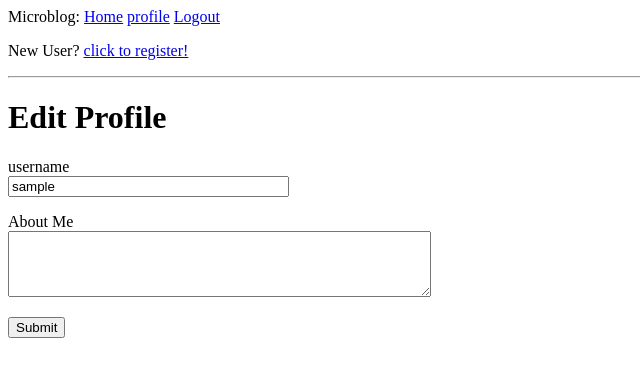
After one commit to snowy-mill/flask-hello-world, a Flask app: page /edit_profile in a window 1280 px wide. The commit adds this page. Shown: the top 377 px of the page, without its empty margins (0-640 px from the left). Run offline with Flask 2, Linux system fonts and the light colour scheme; the visitor is signed in with stand-in values (Sample User, id 1); data comes from the database, SQL or seed files in the repository; both versions use the stored data as it was after the commit.

Commit message:
profile page
added some fields in the database to accommodate for 'last_seen' and 'about_me', also added a feature to edit your profile

```diff
--- a/app/forms.py
+++ b/app/forms.py
@@ -1,6 +1,6 @@
 from flask_wtf import FlaskForm
-from wtforms import StringField, PasswordField, SubmitField, BooleanField
-from wtforms.validators import DataRequired, ValidationError, EqualTo, Email
+from wtforms import StringField, PasswordField, SubmitField, BooleanField, TextAreaField
+from wtforms.validators import DataRequired, ValidationError, EqualTo, Email, Length
 from app.models import User
 
 
@@ -24,3 +24,7 @@ class RegistrationForm(FlaskForm):
         user = User.query.filter_by(email=email.data).first()
         if user is not None:
             raise ValidationError('Please use a different email address.')
+class EditProfileForm(FlaskForm):
+    username = StringField('username', validators=[DataRequired()])
+    about_me = TextAreaField('About Me', validators=[Length(min=0, max=140)])
+    submit = SubmitField('Submit')
--- a/app/models.py
+++ b/app/models.py
@@ -11,6 +11,8 @@ class User(UserMixin, db.Model):
     email = db.Column(db.String(120), index=True, unique=True)
     password_hash = db.Column(db.String(128))
     posts = db.relationship('Post', backref='author', lazy='dynamic')
+    about_me = db.Column(db.String(140))
+    last_seen = db.Column(db.DateTime, default=datetime.utcnow)
 
     def set_password(self, password):
         self.password_hash = generate_password_hash(password)
--- a/app/routes.py
+++ b/app/routes.py
@@ -3,10 +3,15 @@ from flask_login import current_user, login_user, logout_user, login_required
 from app.models import User
 from app import app
 from app import db
-from app.forms import LoginForm, RegistrationForm
+from app.forms import LoginForm, RegistrationForm, EditProfileForm
 from werkzeug.urls import url_parse
+from datetime import datetime
 
-
+@app.before_request
+def before_request():
+    if current_user.is_authenticated:
+        current_user.last_seen = datetime.utcnow()
+        db.session.commit()
 @app.route('/')
 @app.route('/index')
 @login_required
@@ -68,3 +73,17 @@ def user(username):
     user = User.query.filter_by(username=username).first_or_404()
     posts = [{'author': user, 'body': 'test post #1'}, {'author': user, 'body': 'test post #2'}]
     return render_template('user.html', user=user, posts=posts)
+@app.route('/edit_profile', methods=['POST', 'GET'])
+@login_required
+def edit_profile():
+    form = EditProfileForm()
+    if form.validate_on_submit():
+        current_user.username = form.username.data
+        current_user.about_me = form.about_me.data
+        db.session.commit()
+        flash("your changes have been saved")
+        return redirect(url_for('edit_profile'))
+    elif request.method == "GET":
+        form.username.data = current_user.username
+        form.about_me.data = current_user.about_me
+    return render_template('edit_profile.html', title="edit profile", form=form)
--- /dev/null
+++ b/app/templates/_post.html
@@ -0,0 +1,6 @@
+<table>
+    <tr style="vertical-align: top;">
+        <td><img src=" {{ post.author.avatar(36) }} "></td>
+        <td> {{ post.author.username }} says: <br>{{ post.body }}</td>
+    </tr>
+</table>
--- /dev/null
+++ b/app/templates/edit_profile.html
@@ -0,0 +1,22 @@
+{% extends 'base.html' %}
+{% block content %}
+<h1>Edit Profile</h1>
+<form action="" method="post">
+    {{ form.hidden_tag() }}
+    <p>
+        {{ form.username.label }} <br>
+        {{ form.username(size=32) }} <br>
+        {% for error in form.username.errors %}
+        <span style="color:red;">[ {{ error }} ]</span>
+        {% endfor %}
+    </p>
+        <p>
+        {{ form.about_me.label }} <br>
+        {{ form.about_me(cols=50, rows=4) }} <br>
+        {% for error in form.about_me.errors %}
+        <span style="color:red;">[ {{ error }} ]</span>
+        {% endfor %}
+    </p>
+    <p>{{ form.submit() }}</p>
+</form>
+{% endblock %}
--- a/app/templates/user.html
+++ b/app/templates/user.html
@@ -6,9 +6,11 @@
         <td><img src="{{ user.avatar(128) }}"></td>
         <td><h1>User: {{ user.username }}</h1></td>
     </tr>
+    <tr>        {% if user.about_me %}<p> {{ user.about_me }}</p>{% endif %}
+        {% if user.last_seen %}<p>Last seen on: {{ user.last_seen }}</p>{% endif %}</tr>
 </table>
 <hr>
 {% for post in posts %}
-<p> {{ post.author }} says: <b>{{ post.body }}</b></p>
+{% include '_post.html' %}
 {% endfor %}
 {% endblock %}
```
Also changed, not shown: migrations/versions/9ed3273d9b0d_added_new_fields_to_user_model.py (added, +34 -0 lines), app.db, 1 other file.
